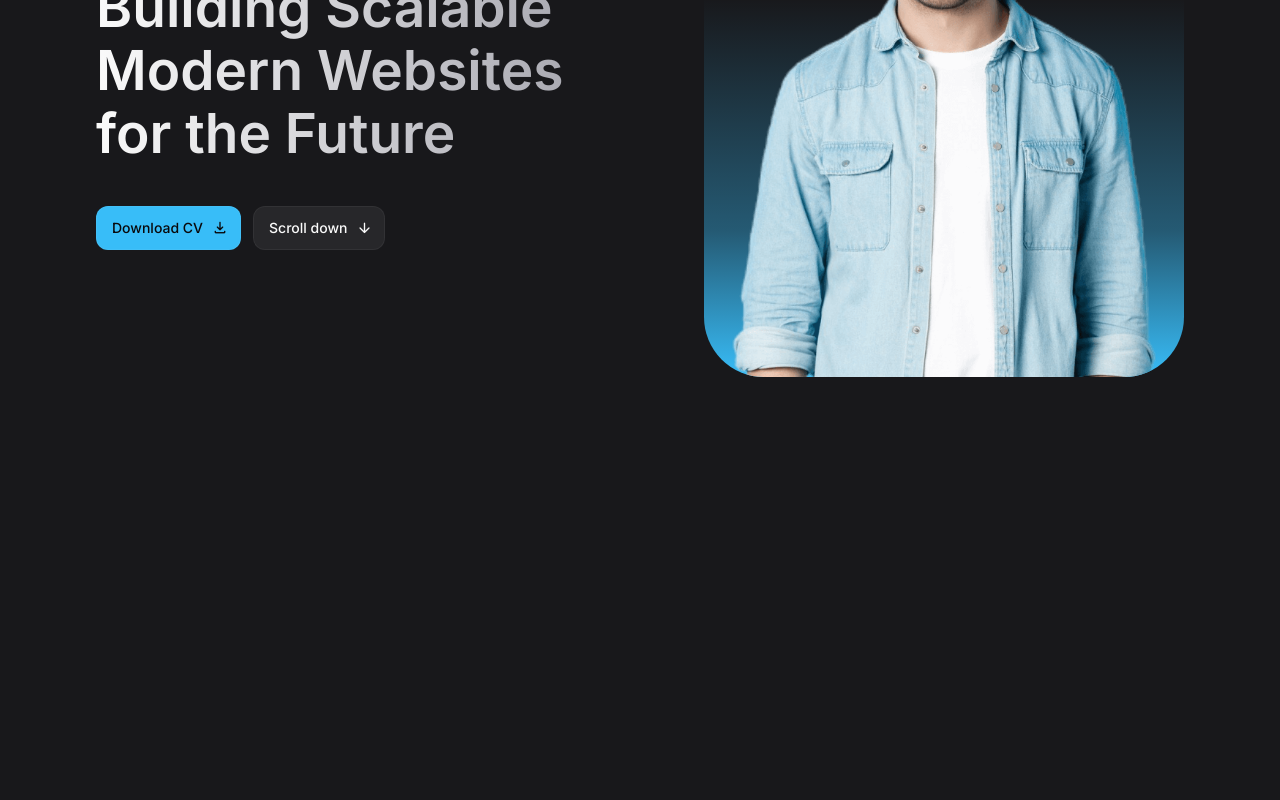
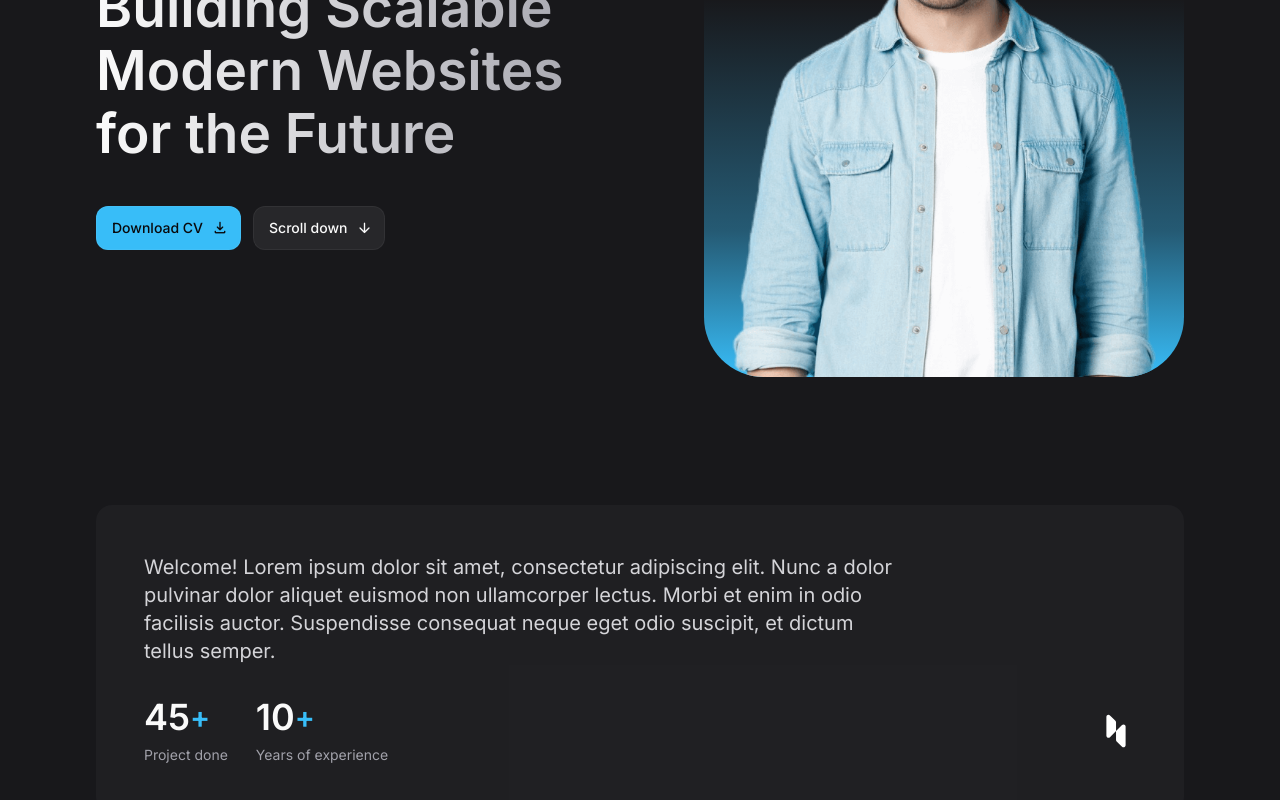
Before and after one commit to AlinStroie/AlinStroie, a React (Vite) app: page / in a window 1280 px wide. Shown: the part 352-1152 px from the top of the page. Before the commit the page ends 800 px from the top, so only its background shows below. Built offline with nearby package versions, Linux system fonts and the light colour scheme.

Commit message:
About section finished

```diff
--- a/src/App.jsx
+++ b/src/App.jsx
@@ -8,7 +8,8 @@
  */
 
 import Header from "./components/Header";
-import Hero from "./components/Hero"
+import Hero from "./components/Hero";
+import About from "./components/About";
 
 const App = () => {
 
@@ -18,6 +19,7 @@
 
         <main>
             <Hero />
+            <About />
         </main>
         </>
     )
--- /dev/null
+++ b/src/components/About.jsx
@@ -0,0 +1,63 @@
+
+const aboutItems = [
+    {
+      label: 'Project done',
+      number: 45
+    },
+    {
+      label: 'Years of experience',
+      number: 10
+    }
+  ];
+
+const About = () => {
+    return (
+        <section
+        id="about"
+        className="section"
+        >
+
+            <div className="container">
+
+                <div className="bg-zinc-800/50 p-7 rounded-2xl md:p-12">
+                    <p className="text-zinc-300 mb-4 md:mb-8 md:text-xl md:max-w-[60ch]">
+                        Welcome! Lorem ipsum dolor sit amet, consectetur adipiscing elit.
+                        Nunc a dolor pulvinar dolor aliquet euismod non ullamcorper lectus.
+                        Morbi et enim in odio facilisis auctor.
+                        Suspendisse consequat neque eget odio suscipit, et dictum tellus semper.
+                    </p>
+
+                    <div className="flex flex-wrap items-center gap-4 md:gap-7">
+                        {
+                            aboutItems.map(({label, number}, key) => (
+                            <div key={key}>
+                                <div className="flex items-center md:mb-2">
+                                    <span className="text-2xl font-semibold md:text-4xl">{number}</span>
+                                    <span className="text-sky-400 font-semibold
+                                    md:text-3xl">+</span>
+                                </div>
+
+                                <p className="text-sm text-zinc-400">{label}</p>
+                            </div>
+
+                            ))
+                        }
+
+                        <img
+                        src="/images/logo.svg"
+                        alt="Logo"
+                        width={30}
+                        height={30}
+                        className="ml-auto md:w-[40px] md:h-[40px]" />
+                    </div>
+                </div>
+
+            </div>
+
+        </section>
+    )
+}
+
+
+
+export default About
--- a/src/index.css
+++ b/src/index.css
@@ -47,6 +47,10 @@
 
 .img-cover {
     @apply w-full h-full object-cover
+}
+
+.section {
+    @apply pt-20 lg:pt-32
 }
 
 /* ---- *\
```
